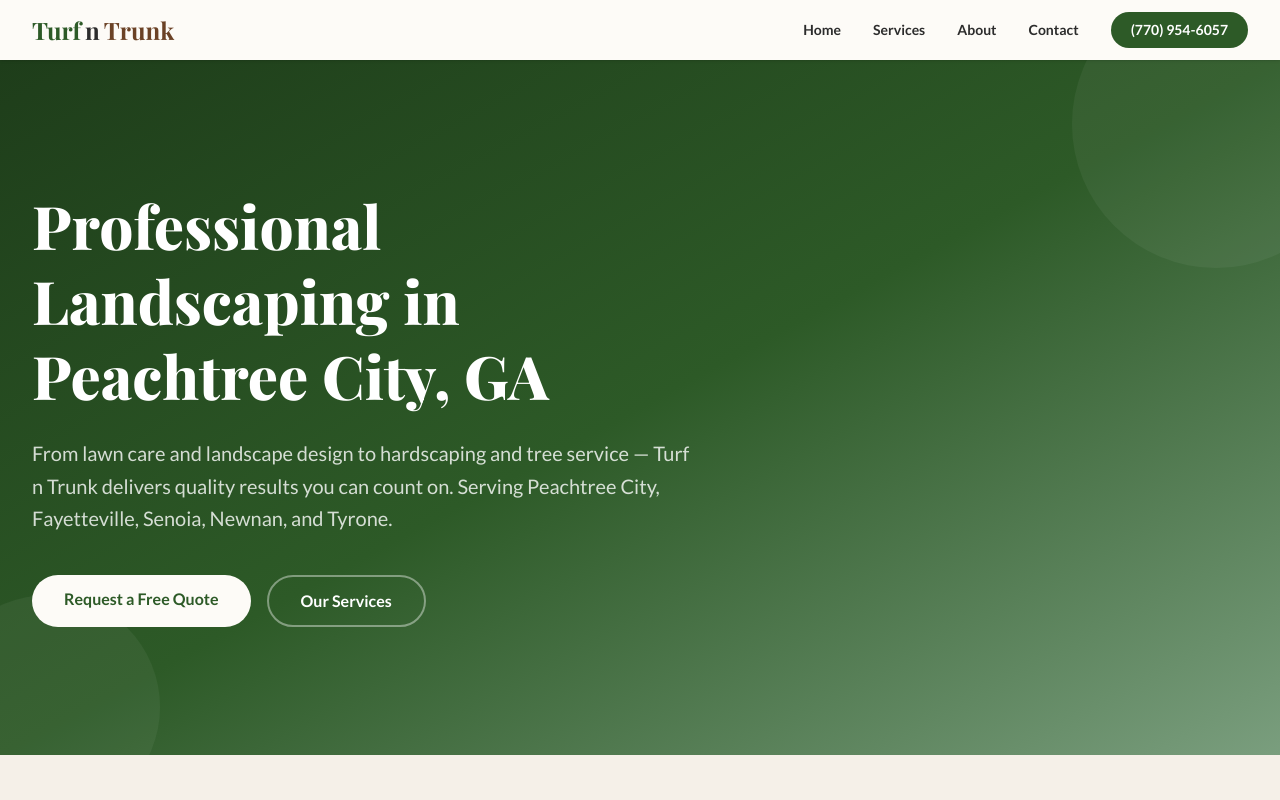
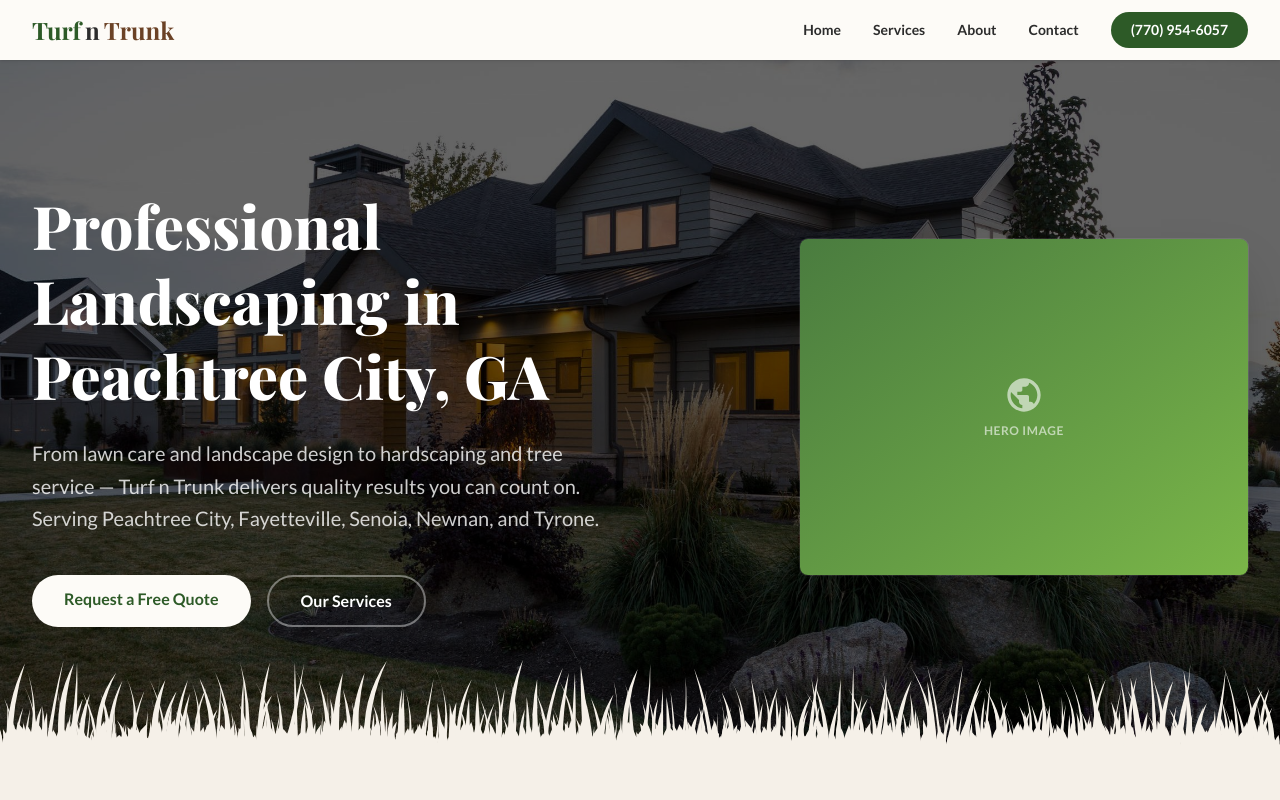
Before and after one commit to DeathCamel58/turf-n-trunk, a Next.js app: page / in a window 1280 px wide. Shown: the top 800 px of the page. Built offline with nearby package versions, Linux system fonts and the light colour scheme.

Commit message:
Hero: Custom Divider and Image

```diff
--- /dev/null
+++ b/app/components/GrassBlades.tsx
@@ -0,0 +1,122 @@
+/**
+ * Generates SVG grass blade border with curved, natural-looking blades.
+ * Each blade is a closed path with quadratic bezier curves creating
+ * an arc from base to pointed tip and back.
+ *
+ * Rendered at build time (server component) — no JS shipped to client.
+ */
+
+interface Blade {
+  x: number;       // base center x position
+  height: number;  // how tall the blade reaches
+  lean: number;    // horizontal offset of tip from base (-1 to 1 range, scaled)
+  curve: number;   // how much the blade bows (control point offset)
+  width: number;   // blade width at base
+}
+
+function seededRandom(seed: number): () => number {
+  let s = seed;
+  return () => {
+    s = (s * 16807 + 0) % 2147483647;
+    return (s - 1) / 2147483646;
+  };
+}
+
+function generateBlades(
+  count: number,
+  minHeight: number,
+  maxHeight: number,
+  seed: number,
+  minWidth = 2,
+  maxWidth = 4
+): Blade[] {
+  const rand = seededRandom(seed);
+  const blades: Blade[] = [];
+  const spacing = 1200 / count;
+
+  for (let i = 0; i < count; i++) {
+    const x = i * spacing + (rand() - 0.5) * spacing * 0.8;
+    const height = minHeight + rand() * (maxHeight - minHeight);
+    const lean = (rand() - 0.5) * 2 * (height * 0.3);
+    const curve = (rand() - 0.3) * height * 0.5;
+    const width = minWidth + rand() * maxWidth;
+
+    blades.push({ x, height, lean, curve, width });
+  }
+
+  return blades;
+}
+
+function bladePath(blade: Blade, baseY: number): string {
+  const { x, height, lean, curve, width } = blade;
+  const halfW = width / 2;
+
+  // Tip position
+  const tipX = x + lean;
+  const tipY = baseY - height;
+
+  // Left edge control point — curves the left side of the blade
+  const lcpX = x - halfW + curve * 0.6;
+  const lcpY = baseY - height * 0.55;
+
+  // Right edge control point — curves the right side
+  const rcpX = x + halfW + curve * 0.4;
+  const rcpY = baseY - height * 0.5;
+
+  // Path: start at base-left, curve up to tip, curve back down to base-right, close
+  return [
+    `M${x - halfW},${baseY}`,
+    `Q${lcpX},${lcpY} ${tipX},${tipY}`,
+    `Q${rcpX},${rcpY} ${x + halfW},${baseY}`,
+    "Z",
+  ].join(" ");
+}
+
+export default function GrassBlades() {
+  const baseY = 75;
+
+  // Dense base layers — wide, overlapping blades to completely fill the bottom
+  const denseBase1 = generateBlades(250, 8, 22, 7, 4, 8);
+  const denseBase2 = generateBlades(250, 6, 18, 333, 4, 8);
+  // Back layer — short-to-medium
+  const backBlades = generateBlades(140, 15, 35, 42);
+  // Mid layer
+  const midBlades = generateBlades(110, 25, 55, 137);
+  // Front layer — tallest blades
+  const frontBlades = generateBlades(90, 38, 68, 891);
+
+  return (
+    <div className="absolute -bottom-2 left-0 w-full leading-[0]" aria-hidden="true">
+      {/* Solid color block behind and below SVG to kill any subpixel gaps */}
+      <div className="absolute bottom-0 left-0 h-6 w-full bg-[#F5F0E8]" />
+      <svg
+        viewBox="0 0 1200 100"
+        preserveAspectRatio="none"
+        className="relative block h-20 w-full sm:h-24 md:h-32"
+        fill="#F5F0E8"
+      >
+        {/* Base fill — starts well into the blade zone so bottom is fully solid */}
+        <rect x="-1" y={baseY - 2} width="1202" height={105 - baseY} />
+        {/* Dense base — two overlapping layers to completely fill gaps */}
+        {denseBase1.map((b, i) => (
+          <path key={`d1${i}`} d={bladePath(b, baseY)} />
+        ))}
+        {denseBase2.map((b, i) => (
+          <path key={`d2${i}`} d={bladePath(b, baseY)} />
+        ))}
+        {/* Back layer */}
+        {backBlades.map((b, i) => (
+          <path key={`b${i}`} d={bladePath(b, baseY)} />
+        ))}
+        {/* Mid layer */}
+        {midBlades.map((b, i) => (
+          <path key={`m${i}`} d={bladePath(b, baseY)} />
+        ))}
+        {/* Front layer — tallest blades */}
+        {frontBlades.map((b, i) => (
+          <path key={`f${i}`} d={bladePath(b, baseY)} />
+        ))}
+      </svg>
+    </div>
+  );
+}
--- a/app/components/Hero.tsx
+++ b/app/components/Hero.tsx
@@ -1,18 +1,27 @@
 import Link from "next/link";
+import PlaceholderImage from "./PlaceholderImage";
+import GrassBlades from "./GrassBlades";
 
 export default function Hero() {
   return (
-    <section className="relative overflow-hidden bg-gradient-to-br from-forest-dark via-forest to-sage py-24 sm:py-32">
-      {/* Decorative circles */}
-      <div className="absolute -right-20 -top-20 h-72 w-72 rounded-full bg-white/5" />
-      <div className="absolute -bottom-16 -left-16 h-56 w-56 rounded-full bg-white/5" />
+    <section className="relative overflow-x-clip">
+      {/* Parallax background */}
+      <div
+        className="absolute inset-0 bg-fixed bg-cover bg-center"
+        style={{ backgroundImage: "url('/Corner-Lot-Landscaping.jpg')" }}
+        aria-hidden="true"
+      />
+      {/* Dark overlay for text readability over future photo */}
+      <div className="absolute inset-0 bg-black/60" aria-hidden="true" />
 
-      <div className="relative mx-auto max-w-7xl px-4 sm:px-6 lg:px-8">
-        <div className="max-w-2xl">
+      <div className="relative mx-auto max-w-7xl px-4 pb-32 pt-24 sm:px-6 sm:pb-36 sm:pt-32 lg:px-8">
+        <div className="flex flex-col items-center gap-12 lg:flex-row lg:items-center lg:gap-16">
+          {/* Text content */}
+          <div className="flex-1">
             <h1 className="font-heading text-4xl font-extrabold leading-tight text-white sm:text-5xl lg:text-6xl">
               Professional Landscaping in Peachtree City, GA
             </h1>
-          <p className="mt-6 text-lg leading-relaxed text-white/80 sm:text-xl">
+            <p className="mt-6 max-w-xl text-lg leading-relaxed text-white/80 sm:text-xl">
               From lawn care and landscape design to hardscaping and tree service
               &mdash; Turf n Trunk delivers quality results you can count on.
               Serving Peachtree City, Fayetteville, Senoia, Newnan, and Tyrone.
@@ -32,7 +41,20 @@ export default function Hero() {
               </Link>
             </div>
           </div>
+
+          {/* Hero image placeholder — hidden on mobile/tablet */}
+          <div className="hidden max-w-md flex-shrink-0 lg:block lg:w-5/12">
+            <PlaceholderImage
+              variant="lawn"
+              label="Hero Image"
+              className="aspect-4/3 w-full rounded-2xl shadow-2xl ring-1 ring-white/10"
+            />
           </div>
+        </div>
+      </div>
+
+      {/* Grass blade border — curved blades using quadratic bezier paths */}
+      <GrassBlades />
     </section>
   );
 }
--- a/app/components/ServicesOverview.tsx
+++ b/app/components/ServicesOverview.tsx
@@ -4,7 +4,7 @@ import ServiceCard from "./ServiceCard";
 
 export default function ServicesOverview() {
   return (
-    <section className="py-16 sm:py-20">
+    <section className="relative -mt-1 bg-sand py-16 sm:py-20">
       <div className="mx-auto max-w-7xl px-4 sm:px-6 lg:px-8">
         <div className="text-center">
           <h2 className="font-heading text-3xl font-bold text-charcoal md:text-4xl">
```
Also changed, not shown: public/Corner-Lot-Landscaping.jpg (added). Lines whose indentation alone changed are shown as unchanged.
